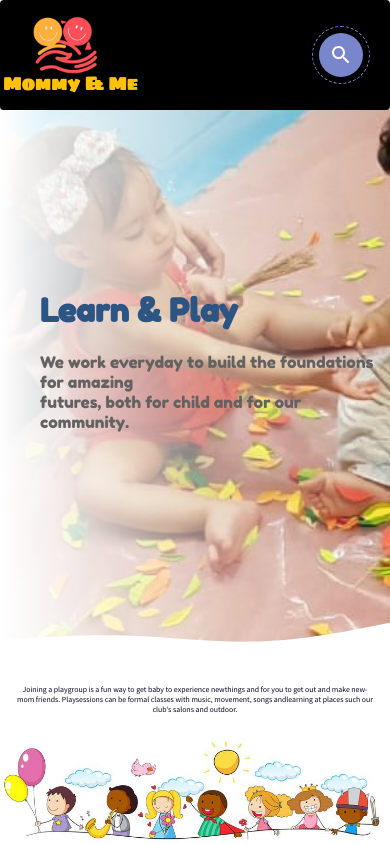
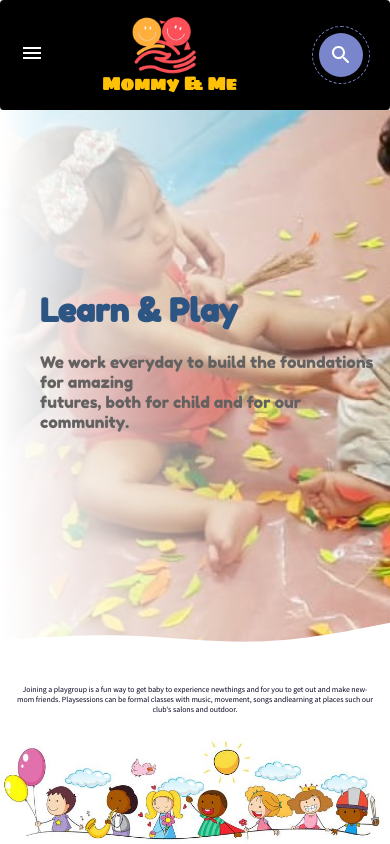
Before and after one commit to aditfz/mommy-and-me, a React (Create React App) app: page / in a window 390 px wide. Shown: the top 844 px of the page. Built offline with nearby package versions, Linux system fonts and the light colour scheme.

Commit message:
header mobile size

```diff
--- a/src/material-components/Header/index.tsx
+++ b/src/material-components/Header/index.tsx
@@ -4,6 +4,7 @@ import useStyles from './styles/index.style';
 import Menu from './Menu';
 import SearchIcon from '@material-ui/icons/SearchRounded';
 import SearchBox from './Searchbox';
+import MenuIcon from '@material-ui/icons/Menu';
 const Logo = require('../../constants/images/logo.png')
 const Header:React.FC=()=> {
   const classes = useStyles();
@@ -14,7 +15,9 @@ const searchBoxHandler=()=>{
 }
   return (
     <Paper className={classes.rootPaper}>
-      <Grid container justify='space-between' alignItems='center'>
+      <Grid container justify='space-between' alignItems='center' className={classes.logoName}>
+
+        <Grid item className={classes.menuIcon} ><MenuIcon/></Grid>
         <Grid item >
           <img
             className={classes.logo}
--- a/src/material-components/Header/styles/index.style.tsx
+++ b/src/material-components/Header/styles/index.style.tsx
@@ -32,6 +32,16 @@ const useStyles = makeStyles((theme) => ({
     width: 44,
     cursor: 'pointer',
   },
+  logoName:{
+[theme.breakpoints.down('sm')]:{
+}
+  },
+  menuIcon:{
+    [theme.breakpoints.up('sm')]:{
+      display:"none"
+    }
+  }
+  ,
   searchBoxItem: {
     position: 'relative',
   },
```
